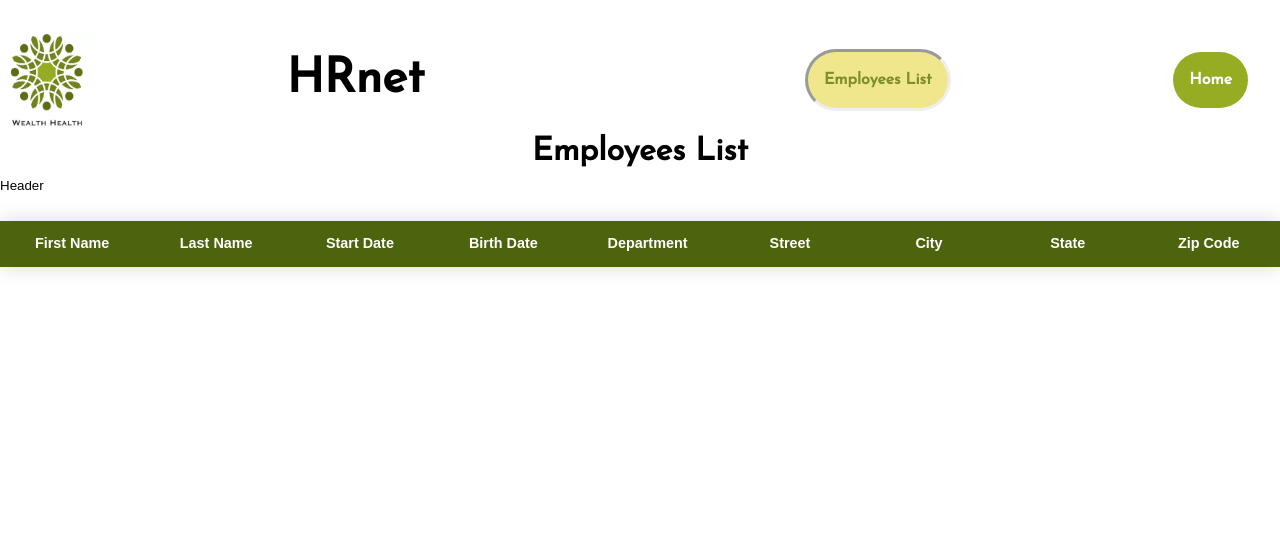
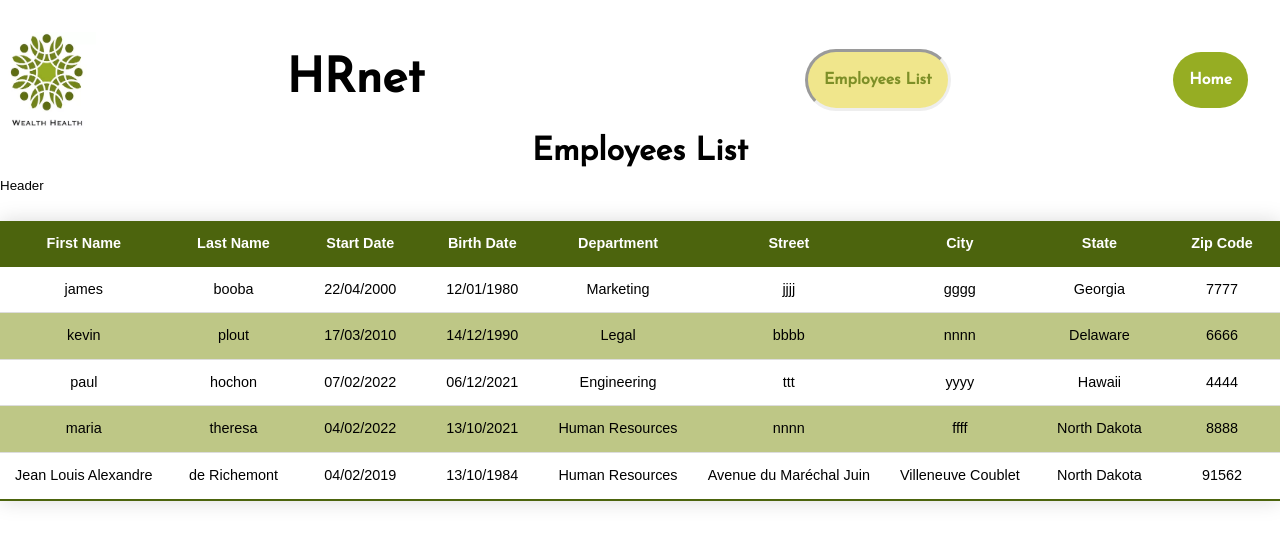
Before and after one commit to jm61/jeanMoirano_p14_22022022, a React (Create React App) app: page /list in a window 1280 px wide. Shown: the top 544 px of the page. Built offline with nearby package versions, Linux system fonts and the light colour scheme.

Commit message:
added lazy/suspense from react, displays table rows

```diff
--- a/src/components/table/tableTest.jsx
+++ b/src/components/table/tableTest.jsx
@@ -1,5 +1,5 @@
 import './tableTest.css'
-import {useTable} from 'react-table'
+import {useTable, usePagination} from 'react-table'
 import {useMemo} from 'react'
 import {Columns} from './Columns'
 
@@ -7,10 +7,13 @@ const TableTest = () => {
   const fromLS = JSON.parse(localStorage.getItem("employees")) || []
   const columns = useMemo(() => Columns, []);
   const data = useMemo(() => fromLS, []);
-  const tableInstance = useTable({columns,data})
+  const tableInstance = useTable({columns,data}, usePagination)
   const {
     getTableProps,
     headerGroups,
+    prepareRow,
+    getTableBodyProps,
+    page
   } = tableInstance
   return (
     <div className="table__container">
@@ -18,6 +21,7 @@ const TableTest = () => {
         <small>Header</small>
       </header>
       <table className="table__contain" {...getTableProps()}>
+        {/* Table Header */}
         <thead className="table__head">
         {headerGroups.map((headerGroup) => (
             <tr {...headerGroup} className="table__head--tr">
@@ -29,6 +33,25 @@ const TableTest = () => {
             </tr>
           ))}
         </thead>
+        {/* End of Table Header */}
+        {/* Table Body */}
+        <tbody {...getTableBodyProps()} className="table__body">
+          {page.map((row) => {
+            prepareRow(row);
+            return (
+              <tr {...row.getRowProps()} className="table__body--tr">
+                {row.cells.map((cell) => {
+                  return (
+                    <td {...cell.getCellProps()} className="table__body--td">
+                      {cell.render("Cell")}
+                    </td>
+                  );
+                })}
+              </tr>
+            );
+          })}
+        </tbody>
+        {/* End of Table Body */}
       </table>
     </div>
   )
```
Also changed, not shown: 1 other file (tests, documents, lock files or other folders).
